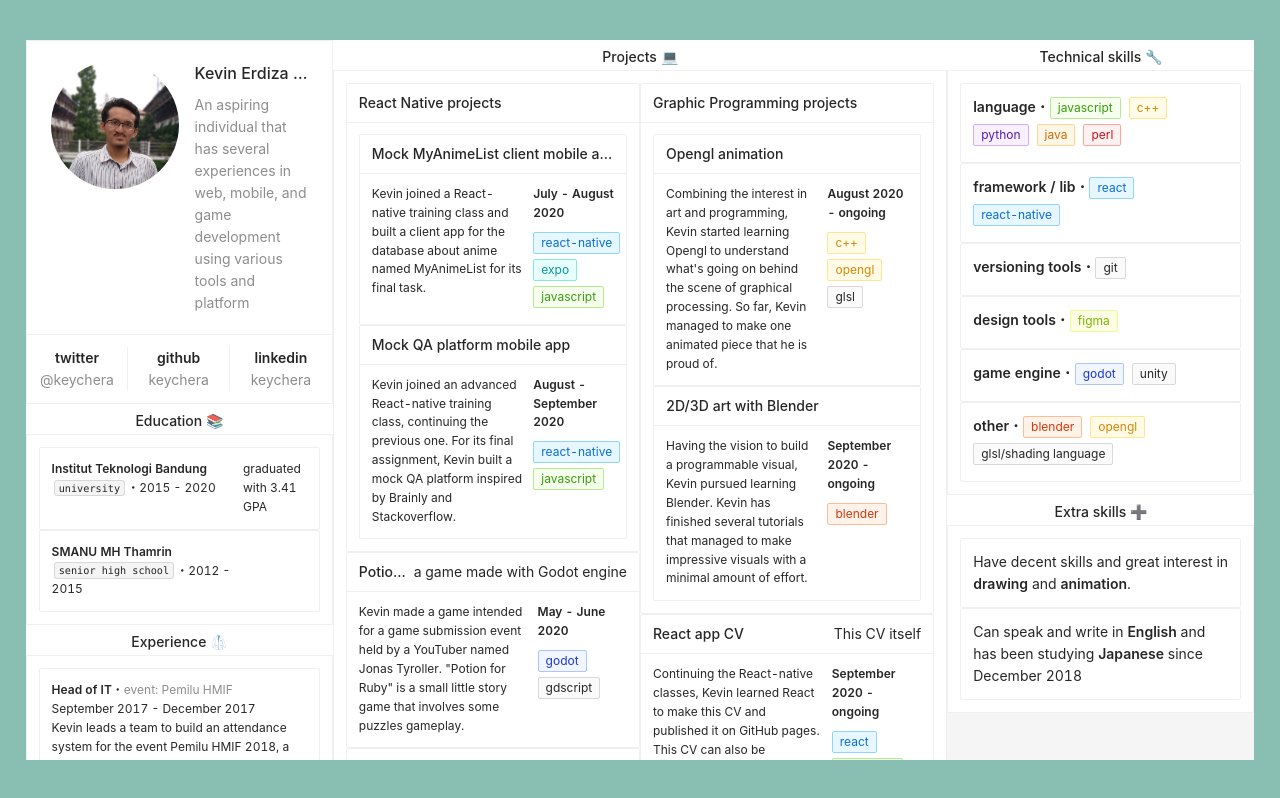
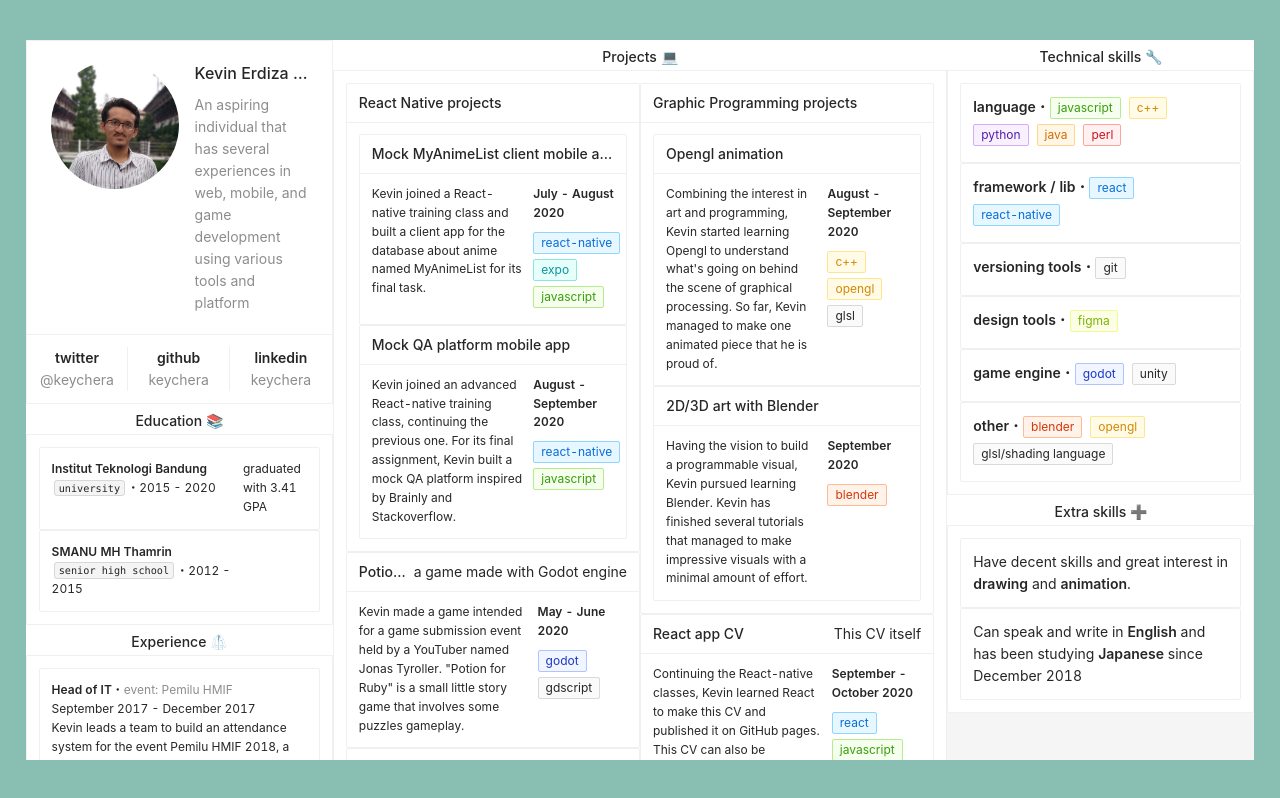
Before and after one commit to keychera/React-Playground, a React (Create React App) app: page /cv in a window 1280 px wide. Built offline with nearby package versions, Linux system fonts and the light colour scheme.

Commit message:
update data

```diff
--- a/src/components/CV/index.js
+++ b/src/components/CV/index.js
@@ -82,7 +82,7 @@ const content = {
         {
           type: "project",
           title: "Opengl animation",
-          time: "August 2020 - ongoing",
+          time: "August - September 2020 ",
           desc: "Combining the interest in art and programming, Kevin started learning Opengl to understand what's going on behind the scene of graphical processing. So far, Kevin managed to make one animated piece that he is proud of.",
           tools: [
             "c++",
@@ -93,7 +93,7 @@ const content = {
         {
           type: "project",
           title: "2D/3D art with Blender",
-          time: "September 2020 - ongoing",
+          time: "September 2020",
           desc: "Having the vision to build a programmable visual, Kevin pursued learning Blender. Kevin has finished several tutorials that managed to make impressive visuals with a minimal amount of effort.",
           tools: [
             "blender"
@@ -109,7 +109,7 @@ const content = {
         "Continuing the React-native classes, Kevin learned React to make this CV and published it on GitHub pages. This CV can also be accessed on:",
         (<Link href='https://keychera.github.io/react-playground/cv'>keychera.github.io/react-playground/cv</Link>)
       ],
-      time: "September 2020 - ongoing",
+      time: "September - October 2020",
       tools: [
         "react", "javascript"
       ]
@@ -138,13 +138,13 @@ const content = {
     {
       title: "Head of Gamedev community",
       place: "Inkubator IT HMIF",
-      time: "2018",
+      time: "Feb 2018 - Feb 2019",
       desc: "Kevin leads a community that dabbles in the art and tech of game development."
     },
     {
       title: "Marketing Staff",
       place: "Inkubator IT HMIF",
-      time: "August 2016-2019",
+      time: "August 2016 - Feb 2019",
       desc: "Kevin works in the marketing department of Inkubator IT HMIF. In there, Kevin did activities such as advertising Inkubator IT at events, other student organizations, and clients while learning about communication and presentational skill."
     }
   ],
```
